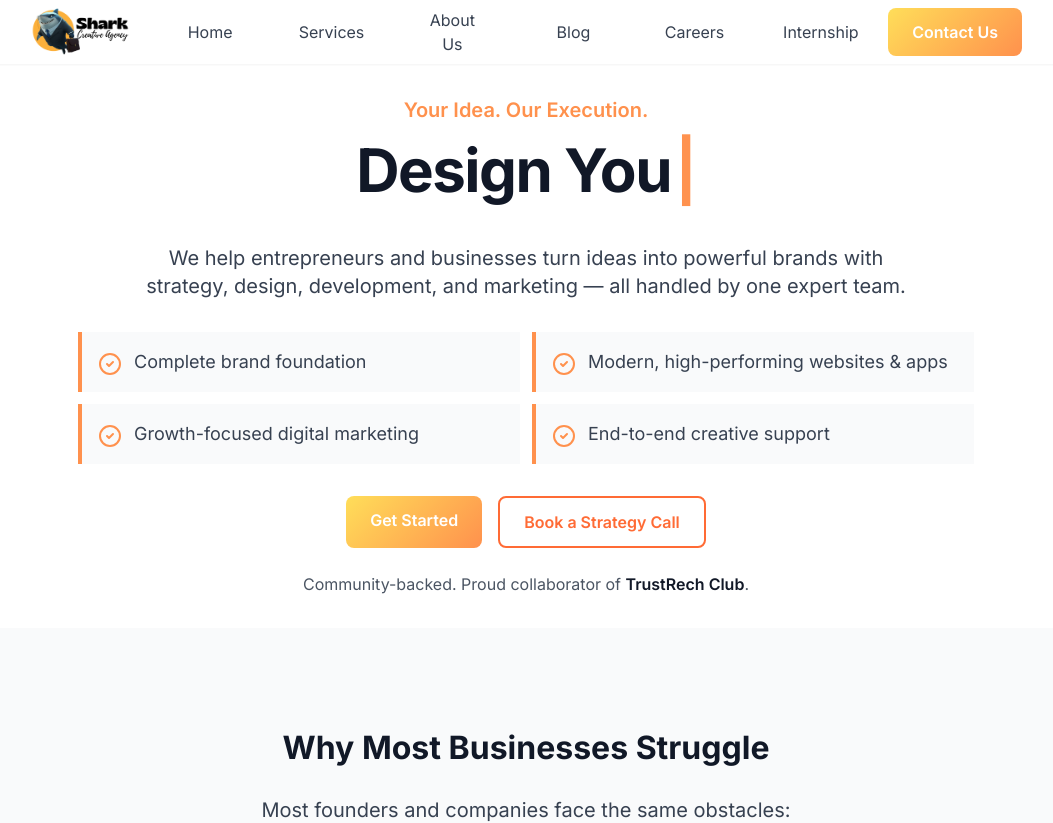
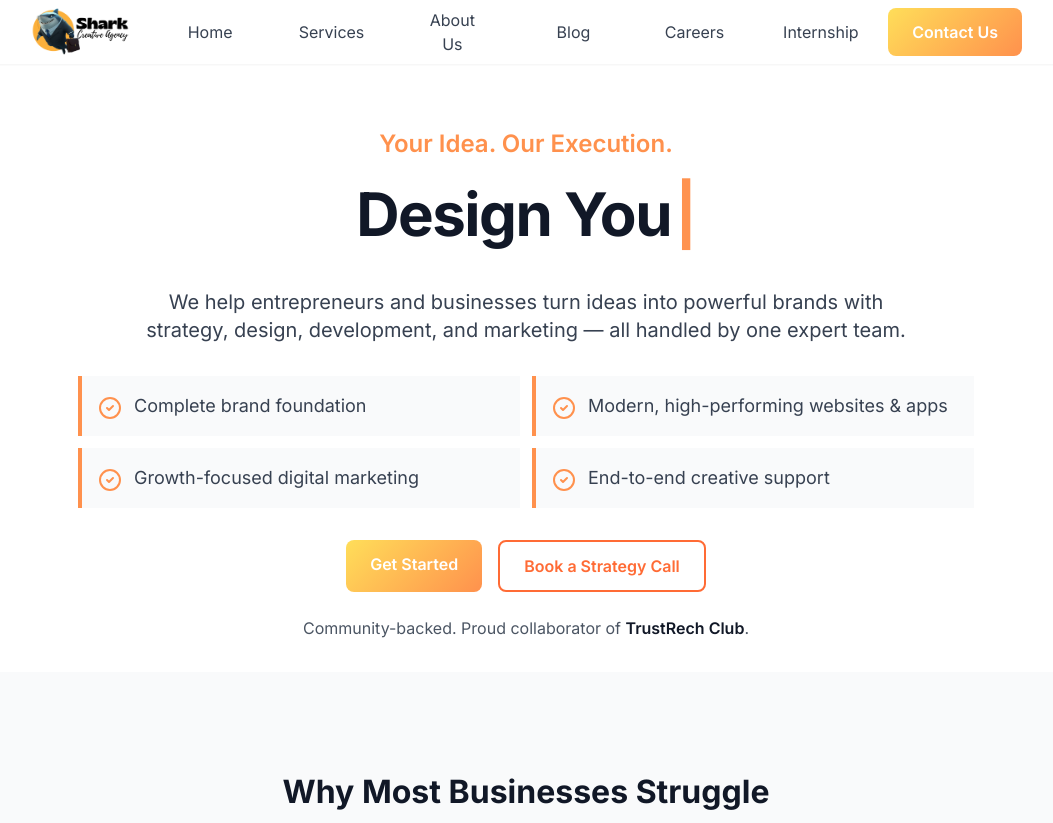
Before and after one commit to bala290498/shark-creative-agency, a Next.js app: page / in a window 1280 px wide. Shown: the top 823 px of the page, without its empty margins (114-1167 px from the left). Built offline with nearby package versions, Linux system fonts and the light colour scheme.

Commit message:
Fix mobile visibility: increase font size and add top padding for hero tagline

```diff
--- a/app/page.tsx
+++ b/app/page.tsx
@@ -41,11 +41,11 @@ export default function Home() {
   return (
     <>
       {/* Hero Section */}
-      <section className="bg-white text-gray-900 section-padding pb-4 md:pb-8">
+      <section className="bg-white text-gray-900 section-padding pb-4 md:pb-8 pt-24 md:pt-32">
         <div className="container mx-auto px-4 max-w-screen-lg">
           <div className="max-w-4xl mx-auto text-center">
-              <div className="mb-4">
-              <p className="text-base sm:text-lg md:text-xl text-secondary-500 font-semibold mb-2">
+              <div className="mb-4 md:mb-6">
+              <p className="text-lg sm:text-xl md:text-2xl text-secondary-500 font-semibold mb-2 md:mb-3">
                 Your Idea. Our Execution.
               </p>
               </div>
```
